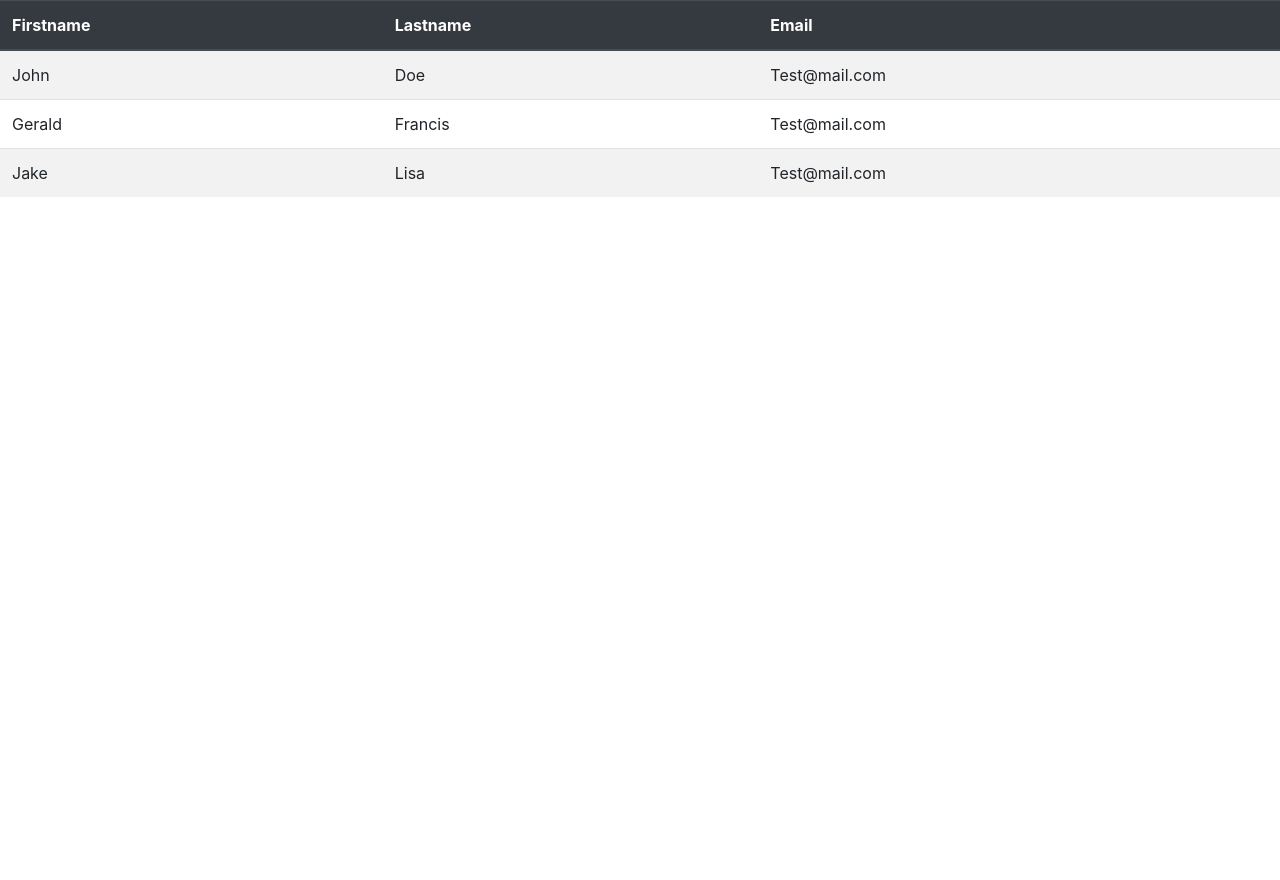
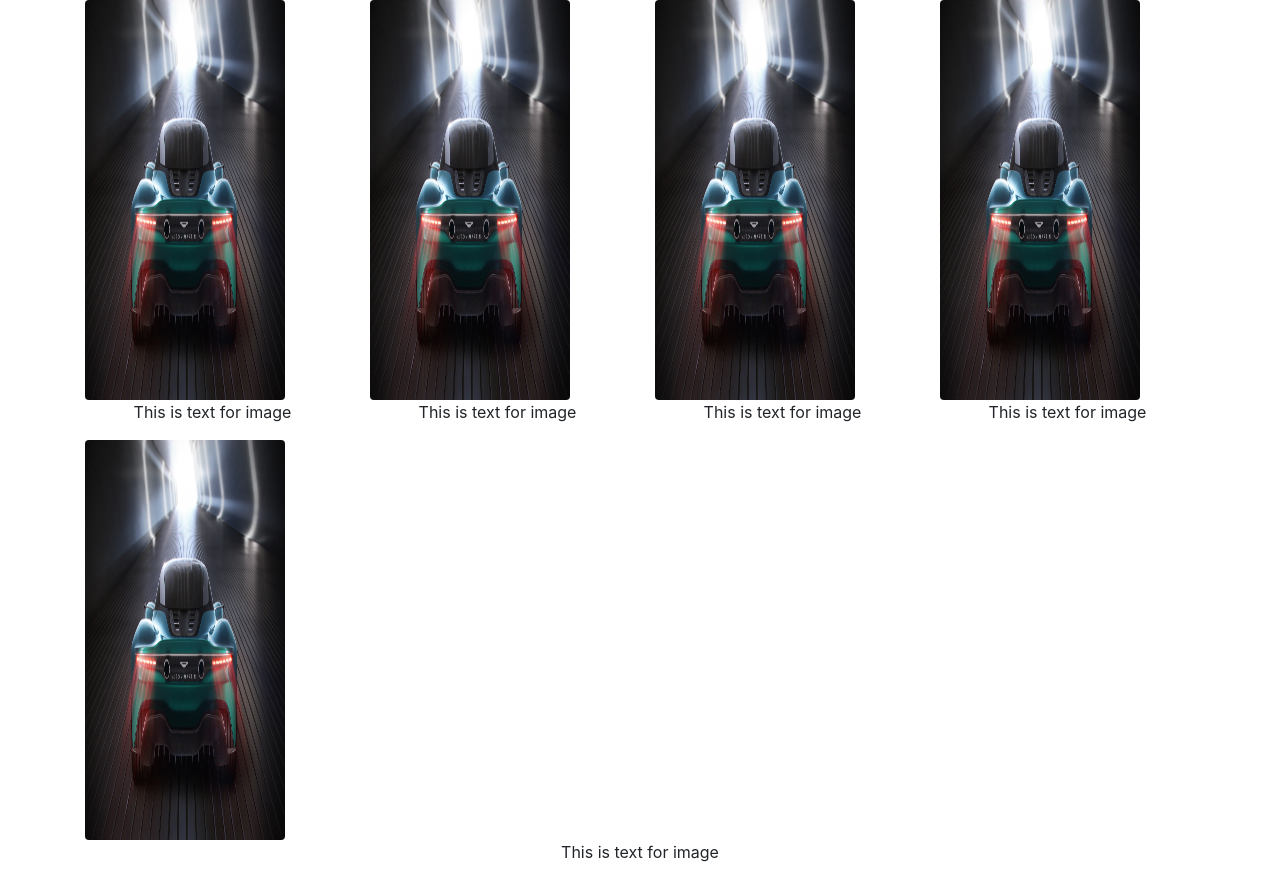
Before and after one commit to gerryfrank10/learning-bootstrap, a plain HTML site: page part1/index.html in a window 1280 px wide. Before the commit the page ends 800 px from the top, so only its background shows below. Drawn offline with nearby package versions, Linux system fonts and the light colour scheme.

Commit message:
Added for image files

```diff
--- a/part1/index.html
+++ b/part1/index.html
@@ -9,34 +9,40 @@
     <!-- Bootstrap CSS -->
     <link rel="stylesheet" href="https://stackpath.bootstrapcdn.com/bootstrap/4.3.1/css/bootstrap.min.css" integrity="sha384-ggOyR0iXCbMQv3Xipma34MD+dH/1fQ784/j6cY/iJTQUOhcWr7x9JvoRxT2MZw1T" crossorigin="anonymous">
   </head>
+  <style>
+    img {
+      width: 200px;
+      height: 400px;
+    }
+  </style>
   <body>
-    <table class="table table-striped">
-      <thead class="thead-dark">
-        <tr>
-          <th>Firstname</th>
-          <th>Lastname</th>
-          <th>Email</th>
-        </tr>
-      </thead>
-      <tbody>
-        <tr>
-          <td>John</td>
-          <td>Doe</td>
-          <td>Test@mail.com</td>
-        </tr>
-        <tr>
-          <td>Gerald</td>
-          <td>Francis</td>
-          <td>Test@mail.com</td>
-        </tr><tr>
-          <td>Jake</td>
-          <td>Lisa</td>
-          <td>Test@mail.com</td>
-        </tr>
-      </tbody>
-    </table>
+
+    <div class="container">
+      <div class="row row-cols-2">
+        <section class="col">
+          <img src="./img1.jpg" class="rounded">
+          <p class="text-center mt-7">This is text for image</p>
+        </section>
+        <section class="col">
+          <img src="./img1.jpg" class="rounded">
+          <p class="text-center mt-7">This is text for image</p>
+        </section>
+        <section class="col">
+          <img src="./img1.jpg" class="rounded">
+          <p class="text-center mt-7">This is text for image</p>
+        </section>
+        <section class="col">
+          <img src="./img1.jpg" class="rounded">
+          <p class="text-center mt-7">This is text for image</p>
+        </section>
+        <section class="col">
+          <img src="./img1.jpg" class="rounded">
+          <p class="text-center mt-7">This is text for image</p>
+        </section>
+      </div>
 
 
+    </div>
     <!-- Optional JavaScript -->
     <!-- jQuery first, then Popper.js, then Bootstrap JS -->
     <script src="https://code.jquery.com/jquery-3.3.1.slim.min.js" integrity="sha384-q8i/X+965DzO0rT7abK41JStQIAqVgRVzpbzo5smXKp4YfRvH+8abtTE1Pi6jizo" crossorigin="anonymous"></script>
```
Also changed, not shown: part1/img1.jpg (added), 1 other file.
